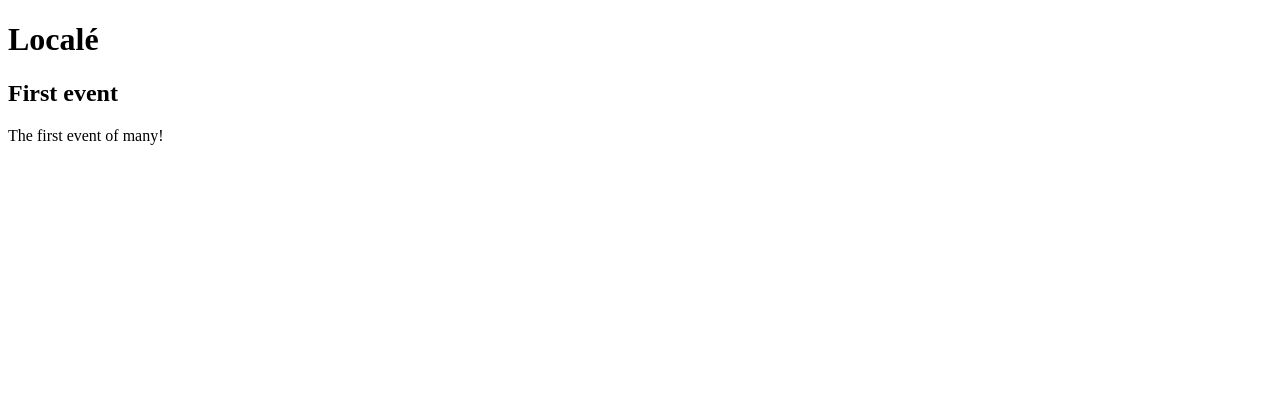
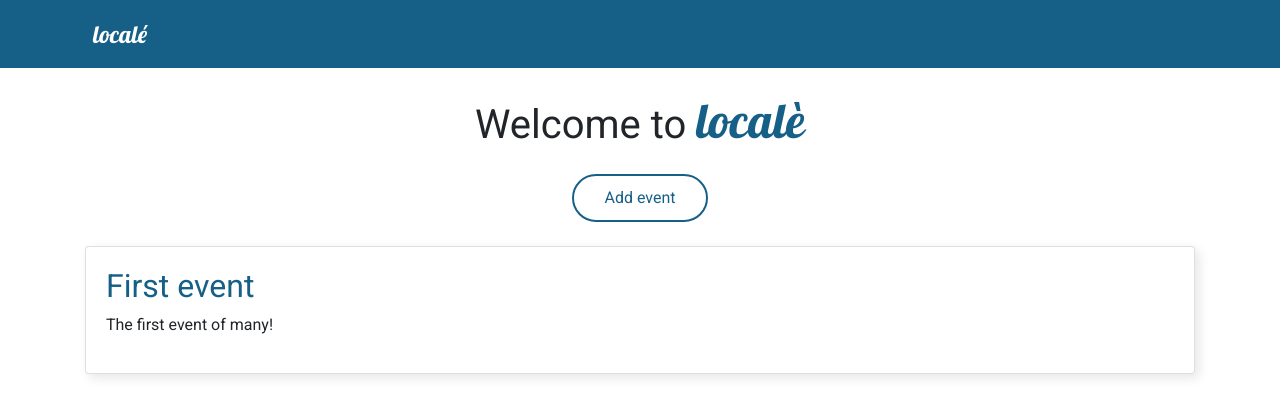
Before and after one commit to iosoftworks/locale-backend-v2, a Django app: page / in a window 1280 px wide. Shown: the top 417 px of the page. Run offline with Django 3.2, Linux system fonts and the light colour scheme; data comes from the database, SQL or seed files in the repository; some libraries are stand-ins or nearby versions.

Commit message:
Added event detail page

```diff
--- a/events/urls.py
+++ b/events/urls.py
@@ -1,7 +1,8 @@
 from django.urls import path
 
-from .views import EventListView
+from .views import EventListView, EventDetailView
 
 urlpatterns = [
+    path('event/<int:pk>/', EventDetailView.as_view(), name='event_detail'),
     path('', EventListView.as_view(), name='home'),
 ]
--- a/events/views.py
+++ b/events/views.py
@@ -1,4 +1,4 @@
-from django.views.generic import ListView
+from django.views.generic import ListView, DetailView
 
 from .models import Event
 
@@ -7,3 +7,7 @@ from .models import Event
 class EventListView(ListView):
     model = Event
     template_name = 'home.html'
+
+class EventDetailView(DetailView):
+    model = Event
+    template_name = 'event_detail.html'
--- a/static/css/base.css
+++ b/static/css/base.css
@@ -1,3 +1,55 @@
 body {
+    font-family: 'Roboto', sans-serif;
+}
+
+main {
+    margin-bottom: 96px;
+}
+
+nav {
+    margin-bottom: 24px;
+}
+
+.logo {
+    font-family: 'Lobster', cursive;
+    font-size: 24px;
+}
+
+h1 {
+    margin-bottom: 24px;
+}
+
+h1 .logo {
+    font-size: 48px;
+    color: #166088;
+}
+
+a {
+    color: #166088;
+}
+
+.bg-sapphire {
+    background-color: #166088;
+}
+
+.card {
+    margin-bottom: 12px;
+    box-shadow: 4px 4px 12px 0px rgba(0,0,0,0.1);
+}
+
+.sapphire-btn {
+    display: inline-block;
     background-color: white;
+    color: #166088;
+    border: solid 2px #166088;
+    border-radius: 25px;
+    padding: 10px 30px;
+    margin-bottom: 24px;
+    transition: 0.1s;
 }
+
+.sapphire-btn:hover {
+    text-decoration: none;
+    background-color: #166088;
+    color: white;
+}
--- a/templates/base.html
+++ b/templates/base.html
@@ -1,18 +1,32 @@
 {% load static %}
 <!doctype html>
-<html lang="en">
+<html>
     <head>
         <meta charset="utf-8">
-        <title>Localé</title>
+        <title>Locale</title>
+        <meta name="viewport" content="width=device-width, initial-scale=1">
+        <link rel="stylesheet" href="https://stackpath.bootstrapcdn.com/bootstrap/4.3.1/css/bootstrap.min.css" integrity="sha384-ggOyR0iXCbMQv3Xipma34MD+dH/1fQ784/j6cY/iJTQUOhcWr7x9JvoRxT2MZw1T" crossorigin="anonymous">
+        <link href="https://fonts.googleapis.com/css?family=Lobster|Roboto:400,700&display=swap" rel="stylesheet">
         <link href="{% static 'css/base.css' %}" rel="stylesheet">
     </head>
     <body>
         <header>
-            <h1>Localé</h1>
+                <nav class="navbar navbar-expand-sm bg-sapphire navbar-dark">
+                    <div class="container">
+                    <ul class="navbar-nav">
+                        <li class="nav-item active">
+                        <a class="nav-link logo" href="{% url 'home' %}">localé</a>
+                        </li>
+                    </ul>
+                    </div>
+                </nav>
         </header>
-        <main>
+        <main class="container">
             {% block content %}
             {% endblock content %}
         </main>
+        <script src="https://code.jquery.com/jquery-3.3.1.slim.min.js" integrity="sha384-q8i/X+965DzO0rT7abK41JStQIAqVgRVzpbzo5smXKp4YfRvH+8abtTE1Pi6jizo" crossorigin="anonymous"></script>
+        <script src="https://cdnjs.cloudflare.com/ajax/libs/popper.js/1.14.7/umd/popper.min.js" integrity="sha384-UO2eT0CpHqdSJQ6hJty5KVphtPhzWj9WO1clHTMGa3JDZwrnQq4sF86dIHNDz0W1" crossorigin="anonymous"></script>
+        <script src="https://stackpath.bootstrapcdn.com/bootstrap/4.3.1/js/bootstrap.min.js" integrity="sha384-JjSmVgyd0p3pXB1rRibZUAYoIIy6OrQ6VrjIEaFf/nJGzIxFDsf4x0xIM+B07jRM" crossorigin="anonymous"></script>
     </body>
 </html>
--- a/templates/home.html
+++ b/templates/home.html
@@ -1,8 +1,17 @@
 {% extends 'base.html' %}
 
 {% block content %}
+    <div class="text-center">
+        <h1>Welcome to <span class="logo">localè</span></h1>
+        <a class="sapphire-btn" href="#">Add event</a>
+    </div>
     {% for event in object_list %}
-        <h2>{{ event.title }}</h2>
-        <p>{{ event.description }}</p>
+    <div class="card">
+        <div class="card-body">
+            <h2><a href="{% url 'event_detail' event.pk %}">{{ event.title }}</a></h2>
+            <p>{{ event.description }}</p>
+        </div>
+    </div>
+
     {% endfor %}
 {% endblock content %}
```
Also changed, not shown: templates/event_detail.html (added, +13 -0 lines).
